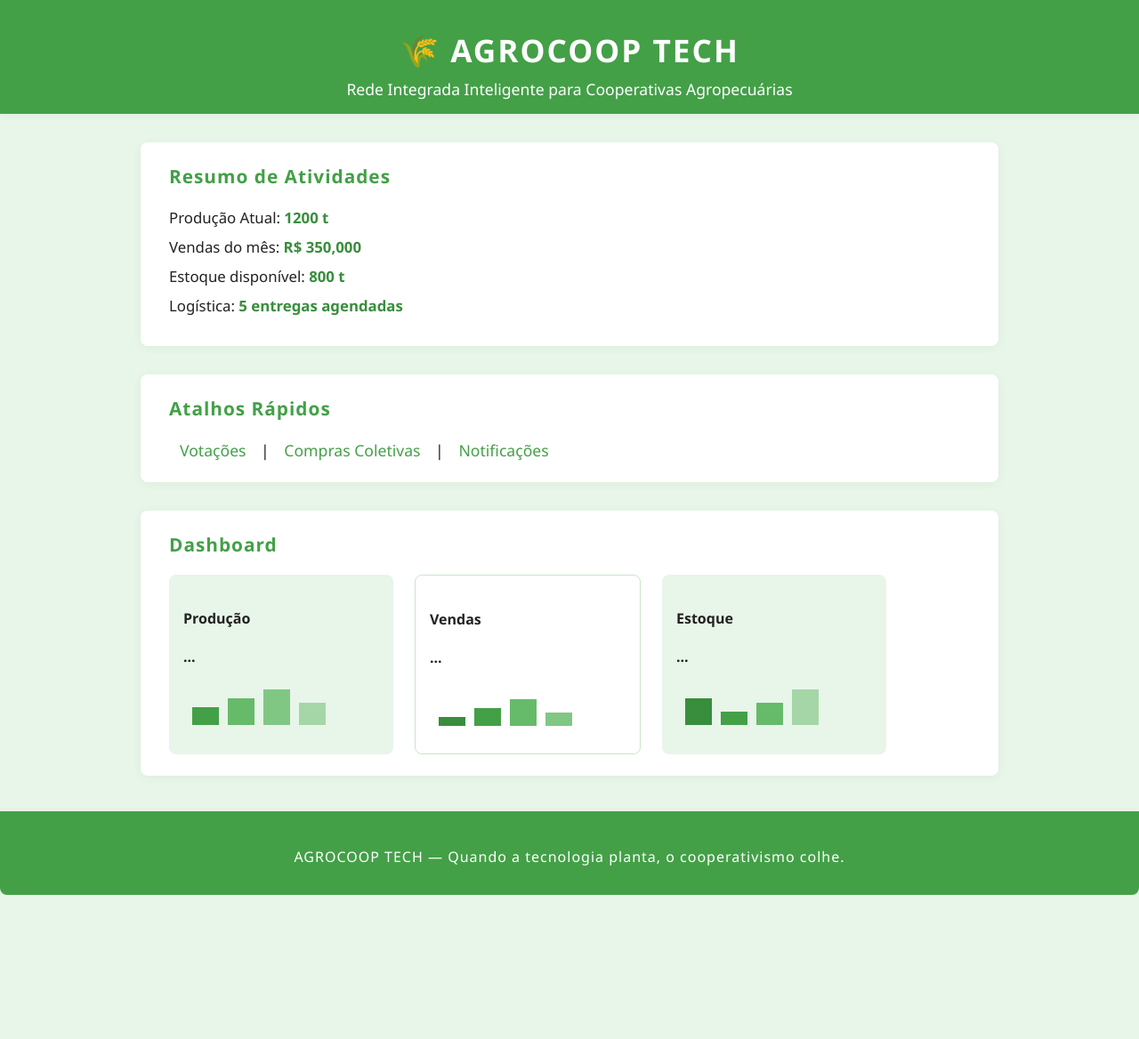
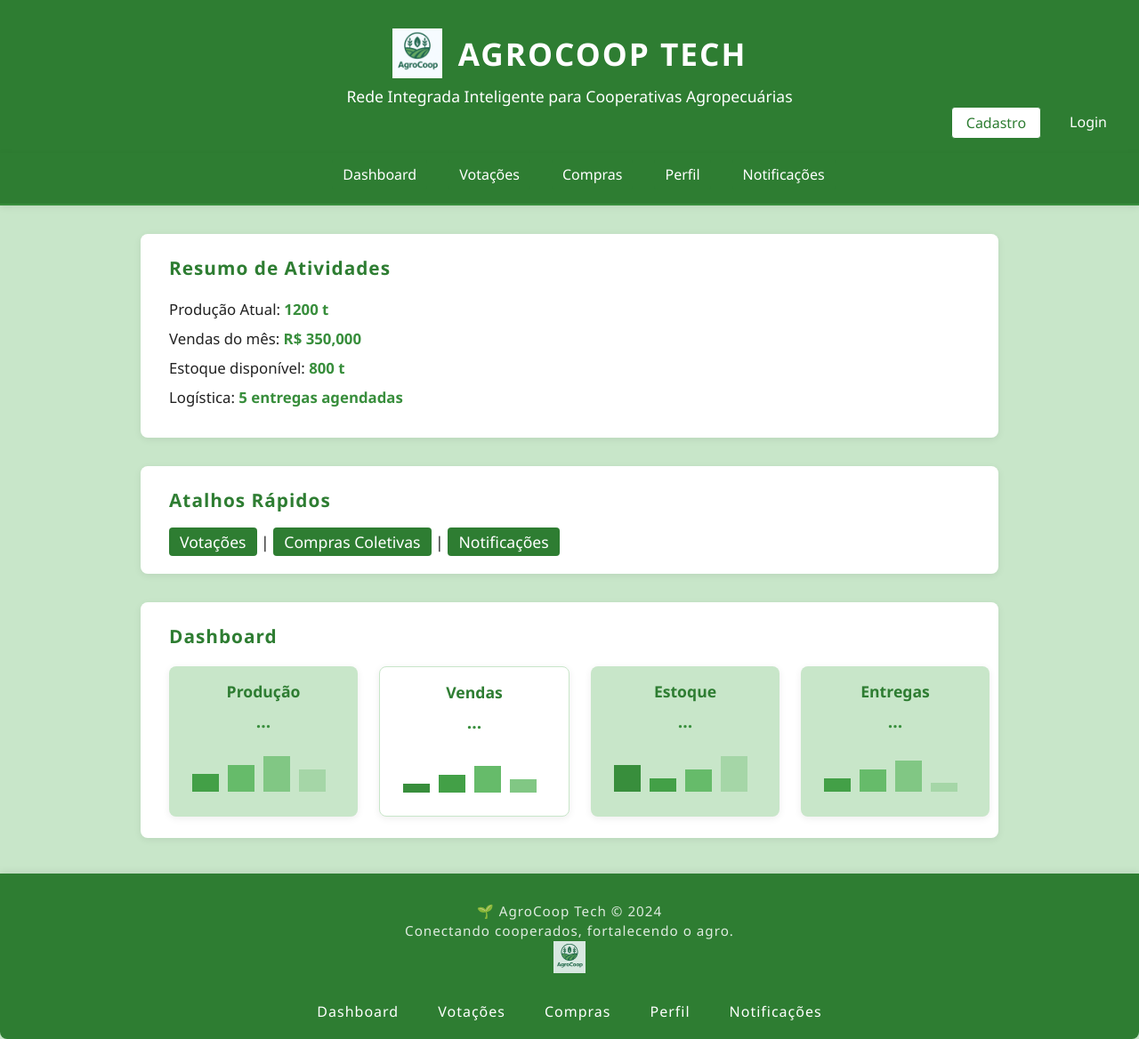
Before and after one commit to FalphabrF/AgroCoop, a plain HTML site: page front/pages/dashboard.html in a window 1280 px wide. Shown: the whole page at 89% size. Before the commit the page ends 1006 px from the top, so only its background shows below. Drawn offline with Linux system fonts and the light colour scheme; files that its build step writes are made by us from their sources.

Commit message:
criação da navbar e do footer

```diff
--- a/front/components/footer.html
+++ b/front/components/footer.html
@@ -0,0 +1,18 @@
+<footer class="agrocoop-footer">
+    <link rel="stylesheet" href="../css/footer.css">
+    <div class="footer-content">
+        <div class="footer-info">
+            <span>🌱 AgroCoop Tech &copy; 2024</span>
+            <span>Conectando cooperados, fortalecendo o agro.</span>
+            <img src="../img/Logo AgroCoop - Versão Final.png" alt="AgroCoop Tech Logo" class="footer-logo">
+        </div>
+        <div class="footer-links">
+            <a href="/front/pages/dashboard.html">Dashboard</a>
+            <a href="/front/pages/votacoes.html">Votações</a>
+            <a href="/front/pages/compras.html">Compras</a>
+            <a href="/front/pages/perfil.html">Perfil</a>
+            <a href="/front/pages/notificacoes.html">Notificações</a>
+        </div>
+    </div>
+</footer>
+</footer>
--- a/front/components/navbar.html
+++ b/front/components/navbar.html
@@ -0,0 +1,12 @@
+<nav class="navbar">
+    <div class="navbar__logo">
+        <link rel="stylesheet" href="../index.css">
+    </div>
+    <ul class="navbar__links">
+        <li><a href="/front/pages/dashboard.html">Dashboard</a></li>
+        <li><a href="/front/pages/votacoes.html">Votações</a></li>
+        <li><a href="/front/pages/compras.html">Compras</a></li>
+        <li><a href="/front/pages/perfil.html">Perfil</a></li>
+        <li><a href="/front/pages/perfil.html">Notificações</a></li>
+    </ul>
+</nav>
--- a/front/css/dashboard.css
+++ b/front/css/dashboard.css
@@ -1,18 +1,38 @@
-/* dashboard.css - AGROCOOP TECH Dashboard */
+/* dashboard.css - AGROCOOP TECH Dashboard - CORES AJUSTADAS */
+.Logo {
+    display: flex;
+    align-items: center;
+    justify-content: center;
+    gap: 18px;
+}
+
+.Logo img {
+    height: 56px;
+    width: auto;
+    display: block;
+}
+
+
 
 :root {
-    --green-main: #43a047;
-    --green-light: #e8f5e9;
-    --green-mid: #66bb6a;
+    --green-main: #2e7d32;
+    /* navbar/footer fundo principal */
+    --green-light: #c8e6c9;
+    /* navbar__signup hover */
+    --green-mid: #388e3c;
+    /* navbar hover */
     --green-dark: #388e3c;
+    /* navbar hover */
     --white: #fff;
     --gray-border: #c8e6c9;
-    --shadow: 0 2px 8px rgba(67, 160, 71, 0.08);
+    --shadow: 0 2px 8px rgba(0, 0, 0, 0.07);
+    /* igual navbar/footer */
     --radius: 8px;
     --font-main: 'Segoe UI', Arial, sans-serif;
 }
 
-html, body {
+html,
+body {
     margin: 0;
     padding: 0;
     font-family: var(--font-main);
@@ -79,7 +99,8 @@ nav {
 }
 
 nav a {
-    color: var(--green-main);
+    color: var(--white);
+    background: var(--green-main);
     text-decoration: none;
     font-weight: 500;
     padding: 4px 12px;
@@ -88,7 +109,7 @@ nav a {
 }
 
 nav a:hover {
-    background: var(--green-light);
+    background: var(--green-mid);
     text-decoration: underline;
 }
 
@@ -153,12 +174,15 @@ footer {
     section {
         padding: 16px 8px;
     }
+
     .dashboard-cards {
         flex-direction: column;
         gap: 16px;
         align-items: center;
     }
-    .dashboard-card, .dashboard-card.white {
+
+    .dashboard-card,
+    .dashboard-card.white {
         width: 100%;
         max-width: 320px;
     }
--- a/front/index.css
+++ b/front/index.css
@@ -0,0 +1,175 @@
+/* Navbar Styles */
+.navbar {
+    display: flex;
+    align-items: center;
+    justify-content: center; /* Centraliza todo o conteúdo horizontalmente */
+    background: #2e7d32;
+    padding: 0.75rem 2rem;
+    color: #fff;
+    font-family: 'Segoe UI', Arial, sans-serif;
+    box-shadow: 0 2px 8px rgba(0,0,0,0.07);
+    border-bottom: 2px solid #388e3c;
+    margin: 0px 0px;
+    gap: 2rem; /* Espaço entre logo, links e auth */
+}
+
+.navbar__logo {
+    display: flex;
+    align-items: center;
+}
+
+.navbar__logo-img {
+    height: 40px;
+    margin-right: 10px;
+}
+
+.navbar__title {
+    font-size: 1.35rem;
+    font-weight: bold;
+    letter-spacing: 1px;
+    color: #fff;
+}
+
+.navbar__links {
+    display: flex;
+    list-style: none;
+    gap: 1.5rem;
+    margin: 0;
+    padding: 0;
+    justify-content: center; /* Centraliza os links */
+    align-items: center;
+    flex: 1; /* Faz os links ocuparem espaço central */
+}
+
+.navbar__links a {
+    color: #fff;
+    text-decoration: none;
+    font-size: 1rem;
+    padding: 6px 12px;
+    border-radius: 4px;
+    transition: background 0.2s;
+}
+
+.navbar__links a:hover,
+.navbar__notif:hover {
+    background: #388e3c;
+}
+
+.navbar__notif {
+    display: flex;
+    align-items: center;
+    gap: 4px;
+}
+
+.navbar__icon {
+    font-size: 1.1rem;
+}
+
+.navbar__auth {
+    display: flex;
+    gap: 1rem;        /* corrigido, antes estava só "rem" */
+    direction: rtl;   /* mantém os botões alinhados à direita */
+    margin-right: 20px; /* empurra para a esquerda */
+}
+
+
+.navbar__login,
+.navbar__signup {
+    color: #fff;
+    text-decoration: none;
+    font-weight: 500;
+    padding: 6px 16px;
+    border-radius: 4px;
+    transition: background 0.2s;
+}
+
+.navbar__login:hover {
+    background: #43a047;
+}
+
+.navbar__signup {
+    background: #fff;
+    color: #2e7d32;
+    border: 1px solid #2e7d32;
+}
+
+.navbar__signup:hover {
+    background: #c8e6c9;
+}
+
+/* Centraliza o texto do footer */
+.agrocoop-footer,
+.footer-content,
+.footer-info {
+    text-align: center;
+}
+
+/* Footer Styles */
+.agrocoop-footer {
+    background: #2e7d32;
+    color: #fff;
+    padding: 2rem 0 1rem 0;
+    font-family: 'Segoe UI', Arial, sans-serif;
+    box-shadow: 0 -2px 8px rgba(0,0,0,0.07);
+}
+
+.footer-content {
+    max-width: 1100px;
+    margin: 0 auto;
+    display: flex;
+    flex-direction: column;
+    align-items: center;
+    gap: 1.2rem;
+}
+
+.footer-logo {
+    height: 36px;
+    margin-bottom: 0.5rem;
+}
+
+.footer-links {
+    display: flex;
+    gap: 1.5rem;
+    flex-wrap: wrap;
+}
+
+.footer-links a {
+    color: #fff;
+    text-decoration: none;
+    font-size: 1rem;
+    padding: 4px 10px;
+    border-radius: 4px;
+    transition: background 0.2s;
+}
+
+.footer-links a:hover {
+    background: #388e3c;
+}
+
+.footer-info {
+    display: flex;
+    flex-direction: column;
+    align-items: center;
+    font-size: 0.95rem;
+    gap: 2px;
+    opacity: 0.85;
+}
+
+/* Responsive */
+@media (max-width: 800px) {
+    .navbar {
+        flex-direction: column;
+        align-items: flex-start;
+        padding: 1rem;
+    }
+    .navbar__links {
+        gap: 1rem;
+        margin-top: 0.5rem;
+    }
+    .footer-content {
+        padding: 0 1rem;
+    }
+    .footer-links {
+        gap: 1rem;
+    }
+}
--- a/front/pages/dashboard.html
+++ b/front/pages/dashboard.html
@@ -1,15 +1,36 @@
 <!DOCTYPE html>
 <html lang="pt-br">
+
 <head>
     <meta charset="UTF-8">
     <link rel="stylesheet" href="../css/dashboard.css">
+    <link rel="shortcut icon" type="image/x-icon" href="../img/Logo AgroCoop - Versão Final.png">
+    <link rel="stylesheet" href="../front/index.css">
     <title>Dashboard | AGROCOOP TECH</title>
 </head>
+
 <body>
     <header>
-        <h1>🌾 AGROCOOP TECH</h1>
+        <div class="Logo">
+            <img src="../img/Logo AgroCoop - Versão Final.png" alt="Logo">
+            <h1>AGROCOOP TECH</h1>
+        </div>
         <h2>Rede Integrada Inteligente para Cooperativas Agropecuárias</h2>
+        <div class="navbar__auth">
+            <a href="/front/pages/login.html" class="navbar__login">Login</a>
+            <a href="/front/pages/login.html#cadastro" class="navbar__signup">Cadastro</a>
+        </div>
     </header>
+    <nav id="navbar">
+        <script>
+            fetch('/AgroCoop/front/components/navbar.html')
+                .then(res => res.text())
+                .then(html => {
+                    document.getElementById('navbar').outerHTML = html;
+                })
+                .catch(err => console.error("Erro ao carregar navbar:", err));
+        </script>
+    </nav>
 
     <section>
         <h3>Resumo de Atividades</h3>
@@ -29,50 +50,69 @@
             <a href="#" id="atalho-notificacoes">Notificações</a>
         </nav>
     </section>
-
     <section>
         <h3>Dashboard</h3>
-        <div style="display: flex; gap: 24px;">
+        <div class="dashboard-cards">
             <!-- Card Produção -->
-            <div style="background: #e8f5e9; border-radius: 8px; padding: 16px; width: 220px;">
+            <div class="dashboard-card">
                 <h4>Produção</h4>
                 <p><strong id="card-producao">...</strong></p>
                 <svg width="180" height="60">
-                    <rect x="10" y="30" width="30" height="20" fill="#43a047"/>
-                    <rect x="50" y="20" width="30" height="30" fill="#66bb6a"/>
-                    <rect x="90" y="10" width="30" height="40" fill="#81c784"/>
-                    <rect x="130" y="25" width="30" height="25" fill="#a5d6a7"/>
+                    <rect x="10" y="30" width="30" height="20" fill="#43a047" />
+                    <rect x="50" y="20" width="30" height="30" fill="#66bb6a" />
+                    <rect x="90" y="10" width="30" height="40" fill="#81c784" />
+                    <rect x="130" y="25" width="30" height="25" fill="#a5d6a7" />
                 </svg>
             </div>
             <!-- Card Vendas -->
-            <div style="background: #ffffff; border-radius: 8px; padding: 16px; width: 220px; border: 1px solid #c8e6c9;">
+            <div class="dashboard-card white">
                 <h4>Vendas</h4>
                 <p><strong id="card-vendas">...</strong></p>
                 <svg width="180" height="60">
-                    <rect x="10" y="40" width="30" height="10" fill="#388e3c"/>
-                    <rect x="50" y="30" width="30" height="20" fill="#43a047"/>
-                    <rect x="90" y="20" width="30" height="30" fill="#66bb6a"/>
-                    <rect x="130" y="35" width="30" height="15" fill="#81c784"/>
+                    <rect x="10" y="40" width="30" height="10" fill="#388e3c" />
+                    <rect x="50" y="30" width="30" height="20" fill="#43a047" />
+                    <rect x="90" y="20" width="30" height="30" fill="#66bb6a" />
+                    <rect x="130" y="35" width="30" height="15" fill="#81c784" />
                 </svg>
             </div>
             <!-- Card Estoque -->
-            <div style="background: #e8f5e9; border-radius: 8px; padding: 16px; width: 220px;">
+            <div class="dashboard-card">
                 <h4>Estoque</h4>
                 <p><strong id="card-estoque">...</strong></p>
                 <svg width="180" height="60">
-                    <rect x="10" y="20" width="30" height="30" fill="#388e3c"/>
-                    <rect x="50" y="35" width="30" height="15" fill="#43a047"/>
-                    <rect x="90" y="25" width="30" height="25" fill="#66bb6a"/>
-                    <rect x="130" y="10" width="30" height="40" fill="#a5d6a7"/>
+                    <rect x="10" y="20" width="30" height="30" fill="#388e3c" />
+                    <rect x="50" y="35" width="30" height="15" fill="#43a047" />
+                    <rect x="90" y="25" width="30" height="25" fill="#66bb6a" />
+                    <rect x="130" y="10" width="30" height="40" fill="#a5d6a7" />
+                </svg>
+            </div>
+            <!-- Card Entregas -->
+            <div class="dashboard-card">
+                <h4>Entregas</h4>
+                <p><strong id="card-entregas">...</strong></p>
+                <svg width="180" height="60">
+                    <rect x="10" y="35" width="30" height="15" fill="#43a047" />
+                    <rect x="50" y="25" width="30" height="25" fill="#66bb6a" />
+                    <rect x="90" y="15" width="30" height="35" fill="#81c784" />
+                    <rect x="130" y="40" width="30" height="10" fill="#a5d6a7" />
                 </svg>
             </div>
         </div>
     </section>
 
     <footer>
-        <p>AGROCOOP TECH — Quando a tecnologia planta, o cooperativismo colhe.</p>
+        <script>
+            fetch('/AgroCoop/front/components/footer.html')
+                .then(res => res.text())
+                .then(html => {
+                    document.querySelector('footer').outerHTML = html;
+                })
+                .catch(err => console.error("Erro ao carregar footer:", err));
+
+        </script>
     </footer>
 
     <script src="../js/dashboard.js"></script>
 </body>
+
 </html>
```
Also changed, not shown: front/img/Logo AgroCoop - Versão Final.png (added).
